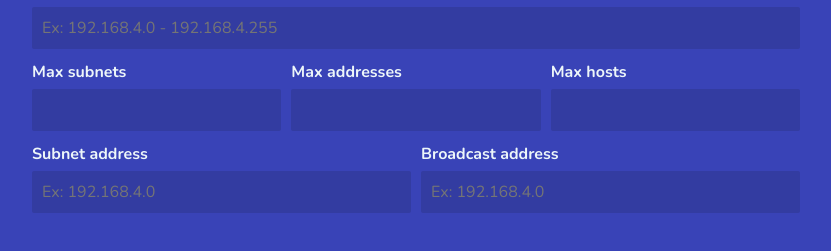
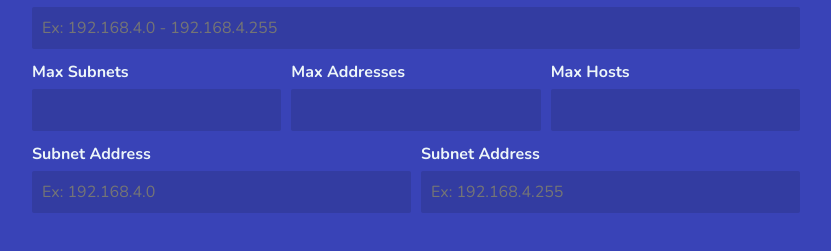
Before and after one commit to fernandonagase/masker, a React (Create React App) app: page / in a window 1280 px wide. Shown: the part 489-740 px from the top of the page, without its empty margins (224-1055 px from the left). Built offline with nearby package versions, Linux system fonts and the light colour scheme.

Commit message:
feat: turn input group into a component

```diff
--- a/src/components/Calculator/index.tsx
+++ b/src/components/Calculator/index.tsx
@@ -1,16 +1,14 @@
 import React from 'react';
 
 import './styles.css';
+import Input from '../Input';
 
 function Calculator() {
     return (
         <main>
             <form>
                 <div className="user-input-container">
-                    <div className="input-group">
-                        <label htmlFor="address">IP Address</label>
-                        <input type="text" name="address" placeholder="Ex: 192.168.4.4" id="address" />
-                    </div>
+                    <Input name="address" label="IP Address" placeholder="Ex: 192.168.4.4" />
                     <div className="radio-group">
                         <label>Addressing Type</label>
                         <div className="radio-inline">
@@ -24,44 +22,19 @@ function Calculator() {
                             </div>
                         </div>
                     </div>
-                    <div>
-                        <div>
-                            <div className="input-group">
-                                <label htmlFor="mask">Subnet Mask</label>
-                                <input type="text" name="mask" placeholder="Ex: 255.255.255.0" id="mask" />
-                            </div>
-                        </div>
-                    </div>
+                    <Input name="mask" label="Subnet Mask" placeholder="Ex: 255.255.255.0" />
                     <button type="submit" className="button button-block">Calcular</button>
                 </div>
                 <div>
-                    <div className="input-group">
-                        <label htmlFor="range">Address Range</label>
-                        <input type="text" name="range" placeholder="Ex: 192.168.4.0 - 192.168.4.255" id="range" disabled />
+                    <Input name="range" label="Address Range" placeholder="Ex: 192.168.4.0 - 192.168.4.255" />
+                    <div className="input-row">
+                        <Input name="maxsubnets" label="Max Subnets" type="number" />
+                        <Input name="maxaddresses" label="Max Addresses" type="number" />
+                        <Input name="maxhosts" label="Max Hosts" type="number" />
                     </div>
                     <div className="input-row">
-                        <div className="input-group">
-                            <label htmlFor="maxsubnets">Max subnets</label>
-                            <input type="number"name="maxsubnets" id="maxsubnets" disabled />
-                        </div>
-                        <div className="input-group">
-                            <label htmlFor="maxaddresses">Max addresses</label>
-                            <input type="number" name="maxaddresses" id="maxaddresses" disabled />
-                        </div>
-                        <div className="input-group">
-                            <label htmlFor="maxhosts">Max hosts</label>
-                            <input type="number" name="maxhosts" id="maxhosts" disabled />
-                        </div>
-                    </div>
-                    <div className="input-row">
-                        <div className="input-group">
-                            <label htmlFor="subnet">Subnet address</label>
-                            <input type="text" name="subnet" placeholder="Ex: 192.168.4.0" id="subnet" disabled />
-                        </div>
-                        <div className="input-group">
-                            <label htmlFor="broadcast">Broadcast address</label>
-                            <input type="text" name="broadcast" placeholder="Ex: 192.168.4.0" id="broadcast" disabled />
-                        </div>
+                        <Input name="subnet" label="Subnet Address" placeholder="Ex: 192.168.4.0" />
+                        <Input name="broadcast" label="Subnet Address" placeholder="Ex: 192.168.4.255" />
                     </div>
                 </div>
             </form>
--- a/src/components/Calculator/styles.css
+++ b/src/components/Calculator/styles.css
@@ -10,31 +10,6 @@
 .input-row > .input-group + .input-group,
 .input-row > .radio-group + .input-group {
     margin-left: 1rem;
-}
-
-.input-group {
-    margin-bottom: 1.2rem;
-}
-
-.input-group > label {
-    display: inline-block;
-    margin-bottom: 0.6rem;
-    font-weight: 700;
-}
-
-.input-group > input {
-    display: block;
-    width: 100%;
-    height: 4.2rem;
-    padding: 0 1rem;
-    background: var(--control-on-background);
-    border: none;
-    border-radius: 0.2rem;
-    color: var(--text-light);
-}
-
-.custom-input {
-    padding: 1rem;
 }
 
 .radio-group {
--- /dev/null
+++ b/src/components/Input/index.tsx
@@ -0,0 +1,19 @@
+import React, { InputHTMLAttributes } from 'react';
+
+import './styles.css';
+
+interface InputProps extends InputHTMLAttributes<HTMLInputElement> {
+    name: string;
+    label: string;
+}
+
+const Input: React.FC<InputProps> = ({ name, label, ...props }) => {
+    return (
+        <div className="input-group">
+            <label htmlFor={ name }>{ label }</label>
+            <input type="text" name={ name } id={ name } {...props} />
+        </div>
+    );
+}
+
+export default Input;
--- /dev/null
+++ b/src/components/Input/styles.css
@@ -0,0 +1,20 @@
+.input-group {
+    margin-bottom: 1.2rem;
+}
+
+.input-group > label {
+    display: inline-block;
+    margin-bottom: 0.6rem;
+    font-weight: 700;
+}
+
+.input-group > input {
+    display: block;
+    width: 100%;
+    height: 4.2rem;
+    padding: 0 1rem;
+    background: var(--control-on-background);
+    border: none;
+    border-radius: 0.2rem;
+    color: var(--text-light);
+}
```
